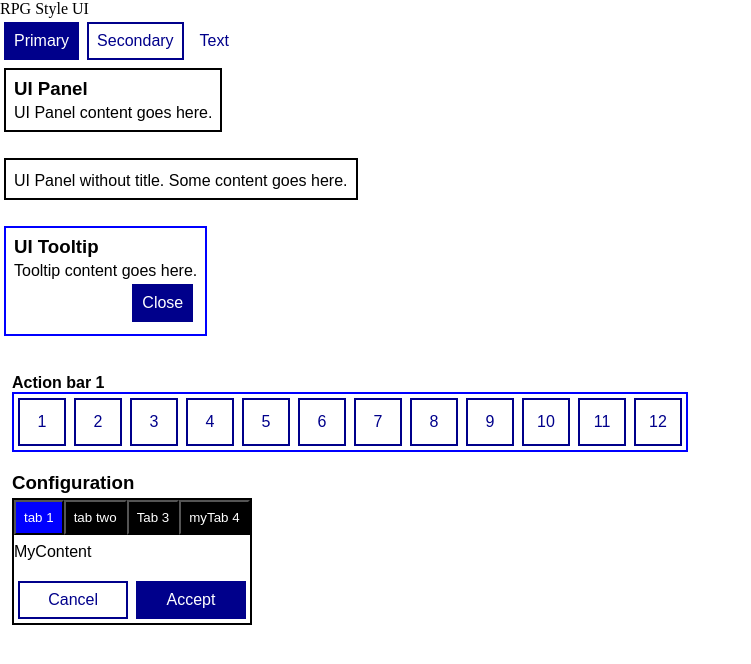
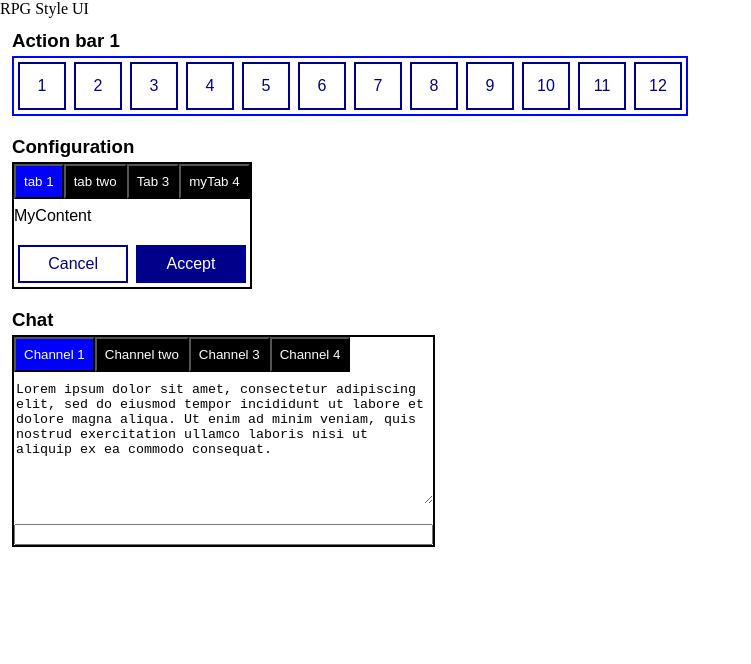
Before and after one commit to vmdharan/rpg-style-ui, a React (Vite) app: page / in a window 1280 px wide. Shown: the top 664 px of the page, without its empty margins (0-751 px from the left). Built offline with nearby package versions, Linux system fonts and the light colour scheme.

Commit message:
Implemented the tabbed chat panel
Implemented chat panel, added handle for draggable area and fixed border issue for UI Panel.

```diff
--- a/src/App.tsx
+++ b/src/App.tsx
@@ -4,6 +4,9 @@ import UIPanel from './components/UIPanel';
 import UITooltip from './components/UITooltip';
 import UIActionPanel from './components/UIActionPanel';
 import UITabbedPanel from './components/UITabbedPanel';
+import UITabbedChatPanel from './components/UITabbedChatPanel';
+
+const lipsum = "Lorem ipsum dolor sit amet, consectetur adipiscing elit, sed do eiusmod tempor incididunt ut labore et dolore magna aliqua. Ut enim ad minim veniam, quis nostrud exercitation ullamco laboris nisi ut aliquip ex ea commodo consequat.";
 
 const App = () => {
     return (
@@ -11,7 +14,7 @@ const App = () => {
             <>RPG Style UI</>
             <br />
 
-            <UIButton variant='primary' content='Primary' />
+            {/* <UIButton variant='primary' content='Primary' />
             <UIButton variant='secondary' content='Secondary' />
             <UIButton variant='text' content='Text' />
             <br />
@@ -23,7 +26,7 @@ const App = () => {
             <br />
 
             <UITooltip title='UI Tooltip' content='Tooltip content goes here.' />
-            <br />
+            <br /> */}
 
             <UIActionPanel title='Action bar 1'
                 buttons={[
@@ -39,6 +42,14 @@ const App = () => {
                     { title: 'Tab 3', content: <>Different content</> },
                     { title: 'myTab 4', content: <>Same content.</> }
                 ]} />
+
+            <UITabbedChatPanel title='Chat' tabs={
+                [
+                    { title: 'Channel 1', content: lipsum },
+                    { title: 'Channel two', content: lipsum },
+                    { title: 'Channel 3', content: lipsum },
+                    { title: 'Channel 4', content: lipsum }
+                ]} />
         </>
     )
 };
--- a/src/components/UIActionPanel/index.module.scss
+++ b/src/components/UIActionPanel/index.module.scss
@@ -5,11 +5,11 @@
     flex-direction: row;
 }
 
+.ui-action-panel-base {
+    border: none;
+}
+
 .ui-action-panel-buttons {
     width: 48px;
     height: 48px;
 }
-
-.ui-action-panel-base {
-    border: none;
-}
--- a/src/components/UIActionPanel/index.tsx
+++ b/src/components/UIActionPanel/index.tsx
@@ -1,7 +1,6 @@
 import React from "react"
 import * as styles from './index.module.scss';
 import UIButton from "../UIButton";
-import Draggable from "react-draggable";
 import UIPanel from "../UIPanel";
 
 type UIActionPanelPropsType = {
@@ -15,8 +14,8 @@ type UIActionPanelButtonPropsType = {
 
 const UIActionPanel = (props: UIActionPanelPropsType) => {
     const panelContent = (
+        <>
             <div style={{ width: 'fit-content' }}>
-            {props?.title ? <b>{props.title}</b> : <></>}
                 <div className={styles['ui-action-panel']}>
                     {props.buttons.map(button => (
                         <UIButton variant="secondary" content={button.label}
@@ -24,11 +23,12 @@ const UIActionPanel = (props: UIActionPanelPropsType) => {
                     ))}
                 </div>
             </div>
+        </>
     );
     return (
-        <Draggable>
-            <UIPanel title='' content={panelContent} classNames={styles['ui-action-panel-base']} />
-        </Draggable>
+        <>
+            <UIPanel title={props?.title} content={panelContent} classNames={styles['ui-action-panel-base']} />
+        </>
     )
 };
 
--- a/src/components/UIPanel/index.module.scss
+++ b/src/components/UIPanel/index.module.scss
@@ -1,7 +1,7 @@
 .ui-panel {
     padding: 8px;
     margin: 4px;
-    border: 2px solid black;
+    //border: 2px solid black;
     font-size: 12pt;
     font-family: Arial, Helvetica, sans-serif;
     width: fit-content;
@@ -12,3 +12,7 @@
     font-weight: bold;
     margin-bottom: 4px;
 }
+
+.ui-panel-title:hover {
+    cursor: pointer;
+}
--- a/src/components/UIPanel/index.tsx
+++ b/src/components/UIPanel/index.tsx
@@ -11,9 +11,9 @@ type UIPanelPropsType = {
 const UIPanel = (props: UIPanelPropsType) => {
     return (
         <>
-            <Draggable>
+            <Draggable handle='.handle'>
                 <div className={[props?.classNames, styles['ui-panel']].join(' ')}>
-                    <div className={styles['ui-panel-title']}>{props.title}</div>
+                    <div className={['handle', styles['ui-panel-title']].join(' ')}>{props.title}</div>
                     <div>{props.content}</div>
                 </div>
             </Draggable>
--- /dev/null
+++ b/src/components/UITabbedChatPanel/index.module.scss
@@ -0,0 +1,42 @@
+.ui-tabbed-chat-panel {
+    background-color: white;
+    color: black;
+    border: 2px solid black;
+}
+
+.ui-tabbed-chat-panel-header {
+    margin-bottom: 8px;
+}
+
+.ui-tabbed-chat-panel-header-button {
+    background-color: black;
+    color: white;
+    padding: 8px;
+}
+
+.ui-tabbed-chat-panel-header-button-active {
+    background-color: blue;
+    color: white;
+    padding: 8px;
+}
+
+.ui-tabbed-chat-panel-base {
+    border: none;
+}
+
+.ui-tabbed-chat-panel-content {
+    display: none;
+}
+
+.ui-tabbed-chat-panel-content-active {
+    background-color: white;
+}
+
+.ui-tabbed-chat-panel-actions {
+    display: flex;
+    margin-top: 16px;
+}
+
+.ui-tabbed-chat-panel-actions-input {
+    flex: auto;
+}
--- /dev/null
+++ b/src/components/UITabbedChatPanel/index.tsx
@@ -0,0 +1,63 @@
+import React, { KeyboardEvent, ReactNode, useCallback, useState } from "react";
+import UIPanel from "../UIPanel";
+import * as styles from './index.module.scss';
+import UIButton from "../UIButton";
+
+type UITabbedChatPanelPropsType = {
+    title?: string;
+    tabs: UITabbedPanelContentPropsType[];
+};
+
+type UITabbedChatPanelContentPropsType = {
+    title: string;
+    content: ReactNode;
+}
+
+const UITabbedChatPanel = (props: UITabbedChatPanelPropsType) => {
+    const [activeTab, setActiveTab] = useState(0);
+    const [channelText, setChannelText] = useState(props.tabs.map(t => t.content));
+    const [inputText, setInputText] = useState('');
+
+    const handleInput = (e: KeyboardEvent) => {
+        if(e.code == 'Enter') {
+            setChannelText((prev) => {
+                const updated = prev;
+                updated[activeTab] = updated[activeTab] + '\n' + inputText;
+                console.log(updated);
+                return updated;
+            });
+            setInputText('');
+        }
+    }
+
+    const panelContent = useCallback(() => (
+        <>
+            <div className={styles['ui-tabbed-chat-panel']}>
+                <div className={styles['ui-tabbed-chat-panel-header']}>
+                    {props.tabs.map((tab, index) => (
+                        <button onClick={() => setActiveTab(index)} className={index === activeTab ? styles['ui-tabbed-chat-panel-header-button-active'] : styles['ui-tabbed-chat-panel-header-button']}>{tab.title}</button>
+                    ))}
+                </div>
+
+                {channelText.map((tab, index) => (
+                    <div className={index === activeTab ? styles['ui-tabbed-chat-panel-content-active'] : styles['ui-tabbed-chat-panel-content']}>
+                        <textarea rows={8} cols={50} readOnly style={{border: 'none'}} value={tab}></textarea>
+                    </div>
+                ))}
+
+                <div className={styles['ui-tabbed-chat-panel-actions']}>
+                    <input type='text' maxLength={256} className={styles['ui-tabbed-chat-panel-actions-input']}
+                        value={inputText} onChange={(e) => setInputText(e.target.value)} onKeyDown={handleInput} />
+                </div>
+            </div>
+        </>
+    ), [activeTab, inputText, channelText]);
+
+    return (
+        <>
+            <UIPanel title={props.title} content={panelContent()} classNames={styles['ui-tabbed-chat-panel-base']} />
+        </>
+    )
+};
+
+export default UITabbedChatPanel;
```
Also changed, not shown: 1 other file (tests, documents, lock files or other folders). Lines whose indentation alone changed are shown as unchanged.
